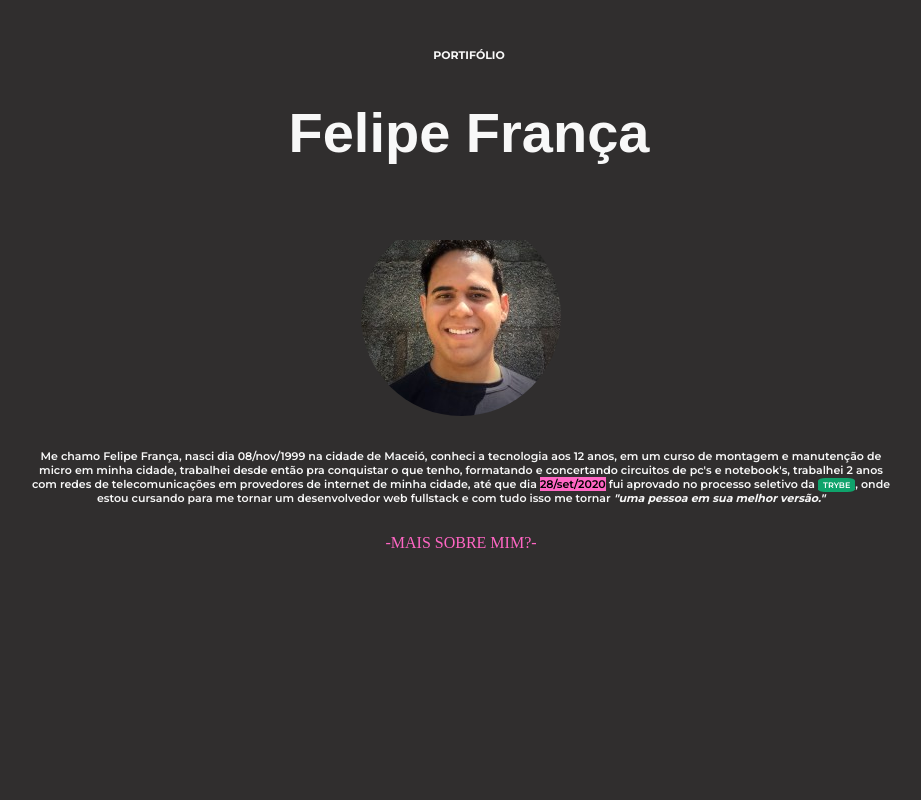
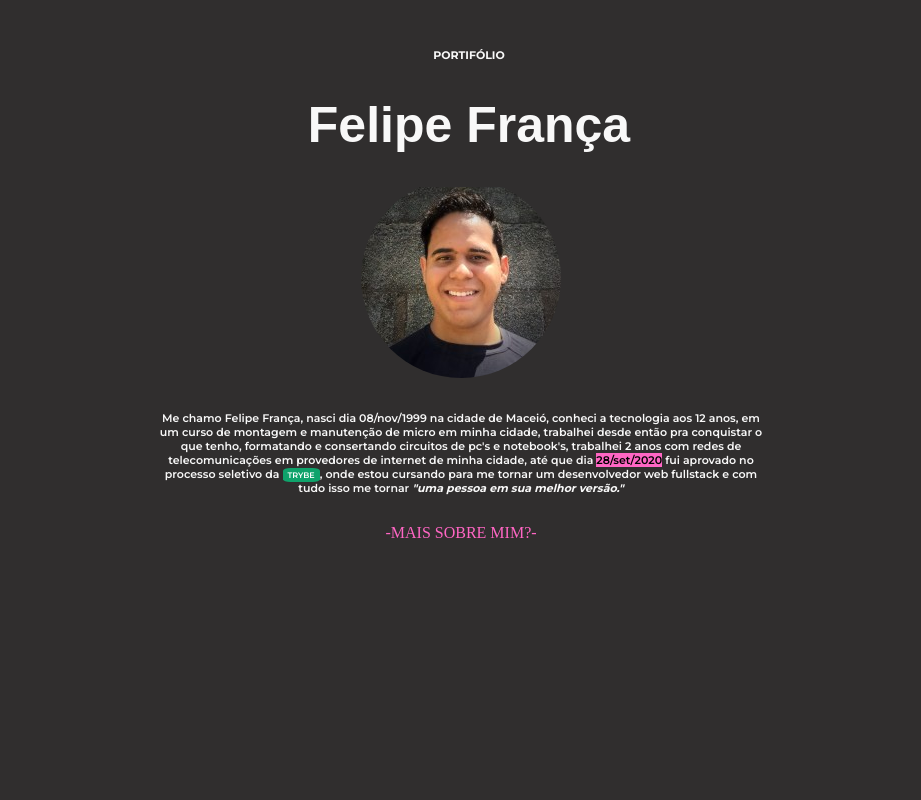
Before and after one commit to devFelipeFranca/devfelipefranca, a plain HTML site: page index.html in a window 1280 px wide. Shown: the top 800 px of the page, without its empty margins (179-1100 px from the left). Drawn offline with Linux system fonts and the light colour scheme; a web font is replaced by a local one.

Commit message:
CSS compativel com telas maiores

```diff
--- a/index.html
+++ b/index.html
@@ -15,14 +15,16 @@
             <img class='img-perfil'src="./img/perfil.jfif" alt="Imagem de Perfil">
         </div>
         <br>
+        <div class="div-text-port">
             <p class="text-aboutMe">
                 Me chamo Felipe França, nasci dia 08/nov/1999 na cidade de Maceió,
                 conheci a tecnologia aos 12 anos, em um curso de montagem e manutenção de micro em minha cidade,
-            trabalhei desde então pra conquistar o que tenho, formatando e concertando circuitos de pc's e notebook's,
+                trabalhei desde então pra conquistar o que tenho, formatando e consertando circuitos de pc's e notebook's,
                 trabalhei 2 anos com redes de telecomunicações em provedores de internet de minha cidade, até que dia <mark class="mark-port">28/set/2020</mark> fui
                 aprovado no processo seletivo da <a href="https://betrybe.com" target="_blank" class="trybe-buttom">TRYBE</a>, onde estou cursando para me tornar um desenvolvedor web fullstack e com tudo isso
                 me tornar <strong><em>"uma pessoa em sua melhor versão."</em></strong>
             </p>
+        </div>
         <br>
 
         <div class="buttom">
@@ -65,8 +67,8 @@
         </div>
 
 
-        <div class="hb-port">
-            <h1 id="projetos" class="hab-port">Projetos:</h1>
+        <div id="projetos" class="pj-port">
+            <h1  class="hab-port">Projetos:</h1>
             <div class="div-proj-port">
                 <img class="snakePNG-port" src="./img/snakeGame.png" alt="Imagem de um snakeGame">
                 <br>
--- a/style/style.css
+++ b/style/style.css
@@ -14,7 +14,8 @@ body{
     top: 0%;
     width: 100%;
     margin: 0 auto;
-    height: 30%;
+    max-height: 25%;
+    min-height: 10%;
 }
 .mark-port{
     background-color: #ff66c4;
@@ -41,16 +42,21 @@ body{
     padding: 0px;
     text-align: center;
     font-family: 'Source Serif Pro', sans-serif;
-    font-size: 56px;
+    font-size: 50px;
 }
 .img-div{
-    padding: 15% 0px 0px 0px;
+    padding: 12% 0px 0px 0px;
     text-align: center;
 }
 .img-perfil{
-    max-width: 200px;
-    min-width: 80px;
+    max-width: 30%;
+    min-width: 10%px;
     border-radius: 100%;
+}
+.div-text-port{
+    margin: auto;
+    min-width: 40%;
+    max-width: 80%;
 }
 .text-aboutMe{
     padding: 0px 200px 0px 200px;
@@ -59,7 +65,7 @@ body{
     font-size: 11px;
 }
 .buttom{
-    padding: 0px 0px 300px 0px;
+    padding: 0px 0px 50% 0px;
     text-align: center;
 }
 .bottom-in{
@@ -98,7 +104,11 @@ a:hover{
 }
 .hb-port{
     text-align: left;
-    padding: 0px 0px 200px 16%;
+    padding: 0px 0px 70% 16%;
+}
+.pj-port{
+    text-align: left;
+    padding: 0 0 50% 16%;
 }
 .hab-port{
     font-family: 'Source Serif Pro', serif;
```
Lines whose indentation alone changed are shown as unchanged.
